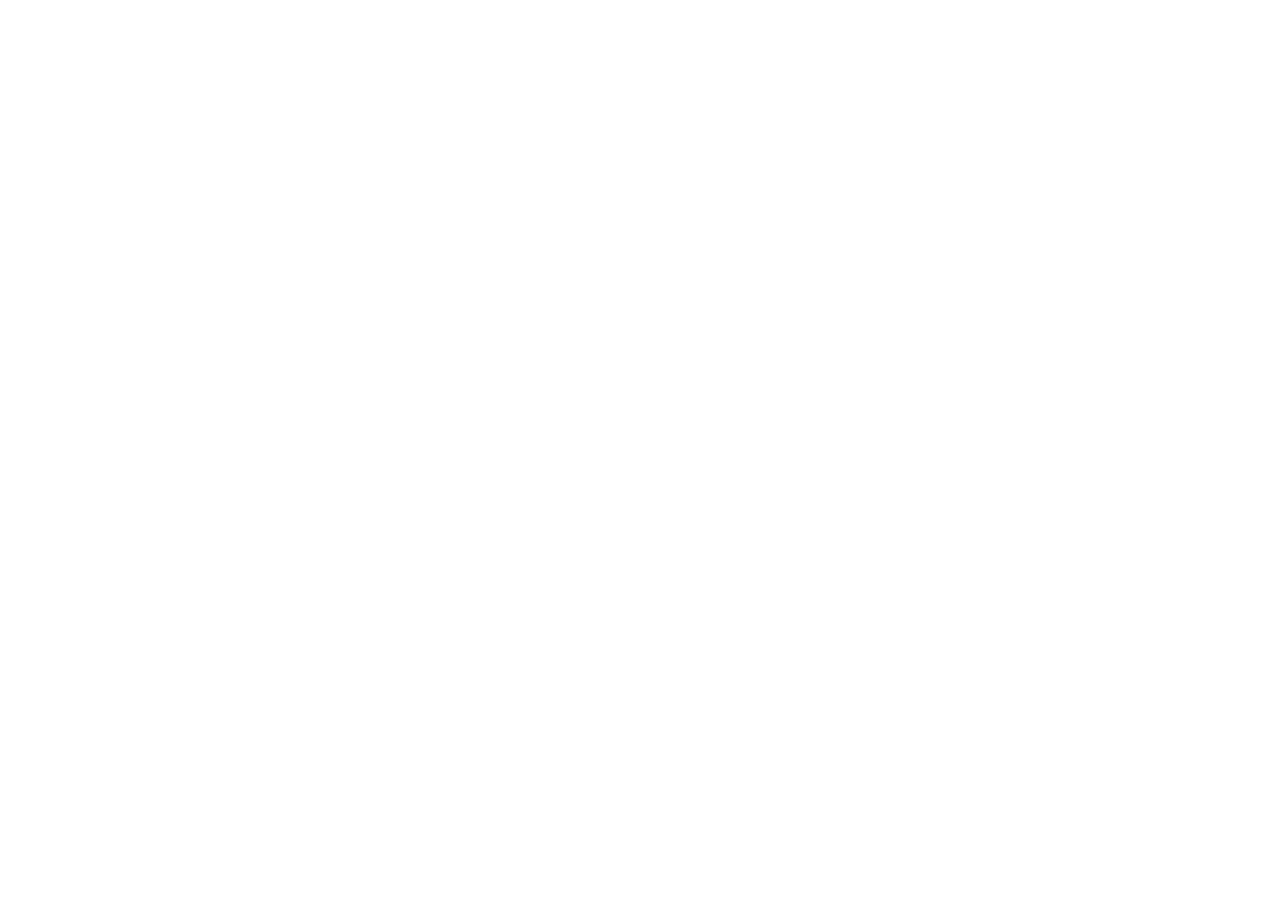
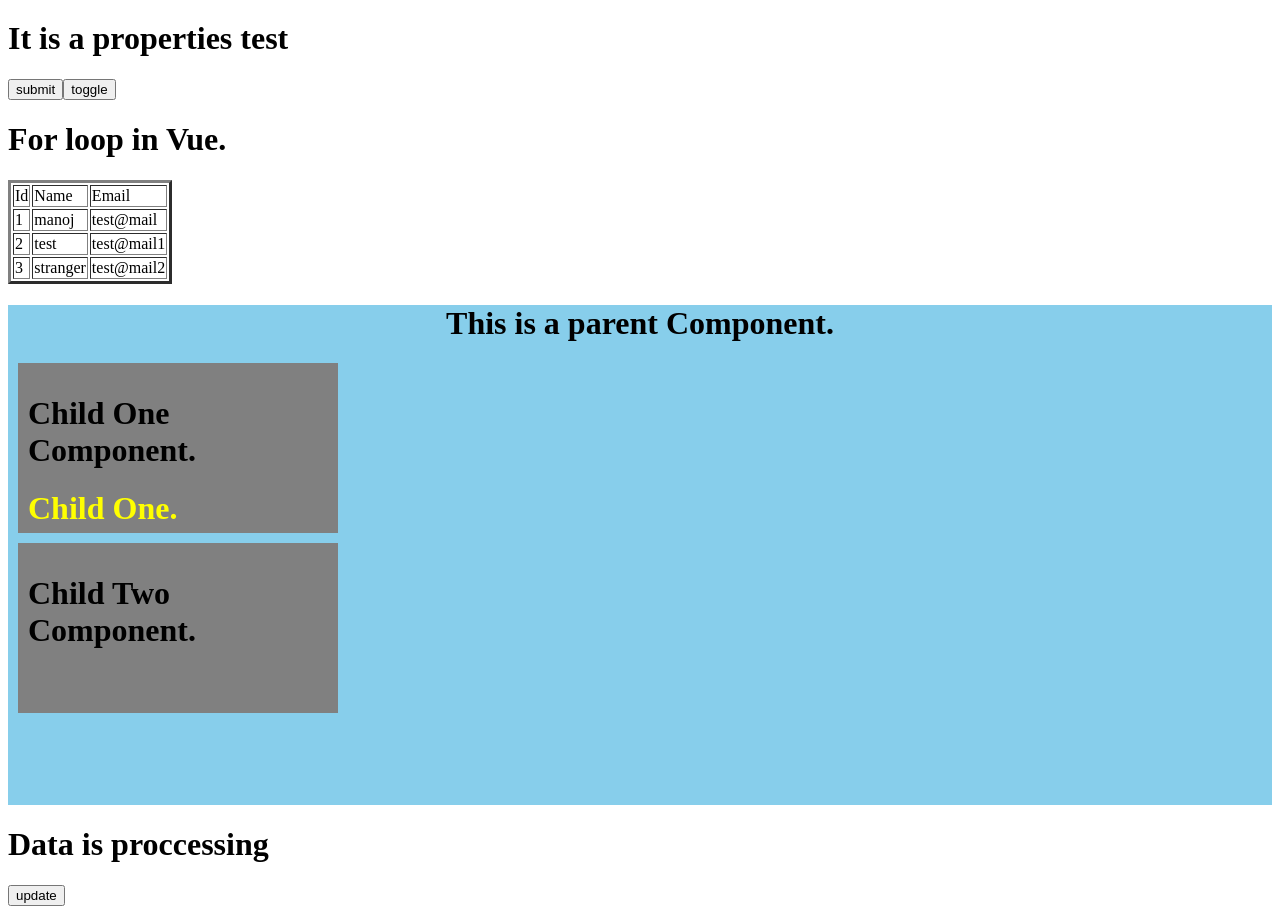
Before and after one commit to Manojchhetri1/learning-vue, a Vue app: page / in a window 1280 px wide. Shown: the part 336-1250 px from the top of the page. Before the commit the page ends 800 px from the top, so only its background shows below. Built offline with nearby package versions, Linux system fonts and the light colour scheme.

Commit message:
some feature learned and tested

```diff
--- a/src/App.vue
+++ b/src/App.vue
@@ -13,24 +13,34 @@
       <br><br>
       <button type="submit">Register</button>
     </form>
+    <HomeComponent data="Hello from home component" msg="It is a properties test"/>
+    <WelcomeComponent />
+    <h1>{{ title }}</h1>
+    <childParent v-on:changeText="updateText($event)" />
   </div>
 </template>
 
 <script>
-// import frontendLayout from "@/layouts/frontend.vue";
+import HomeComponent from './components/HomeComponent.vue';
+import WelcomeComponent from './components/WelcomeComponent.vue';
+import childParent from './components/childParent.vue';
 
 export default {
   name: "App",
-  // components: {
-  //   frontendLayout,
-  // },
+  components: {
+    HomeComponent,
+    WelcomeComponent,
+    childParent,
+  },
   data() {
     return {
       name: '',
       email: '',
-      password: ''
+      password: '',
+      title: "Data is proccessing"
     }
   },
+
   methods: {
     handleSubmit() {
       // Here you can send a request to your server to register the user
@@ -38,7 +48,10 @@
       console.log('Email:', this.email)
       console.log('Password:', this.password)
       // After the registration is successful, you can redirect the user to another page
-    }
+    },
+    updateText(title){
+      this.title=title
+},
   }
 }
 </script>
--- /dev/null
+++ b/src/components/ChildOne.vue
@@ -0,0 +1,34 @@
+<template>
+    <div class="child1">
+        <h1>Child One Component.</h1>
+        <h1 v-bind:style="{color:'yellow'}">Child One.</h1>  <!-- style binding -->
+        <!-- <h1 v-if="show">class bind.</h1>  -->
+         <!-- class binding -->
+        <!-- <h1 v-bind:class="[checkDisplay?a:b]">class with array</h1>  -->
+
+    </div>
+</template>
+
+<script>
+export default {
+    name: "ChildOne",
+    data(){
+        return {
+            show: true,
+            a:'display',
+            b:'hide',
+            checkDisplay:false,
+        }
+    }
+}
+</script>
+
+<style>
+.child1{
+    background-color:grey ;
+    width: 300px;
+    height: 150px;
+    margin: 10px;
+    padding: 10px;
+}
+</style>
--- /dev/null
+++ b/src/components/ChildTwo.vue
@@ -0,0 +1,22 @@
+<template>
+    <div class="child2">
+        <h1 >Child Two Component.</h1>
+    </div>
+</template>
+
+<script>
+export default {
+    name: "ChildTwo"
+}
+</script>
+
+<style>
+.child2{
+    background-color:grey ;
+    width: 300px;
+    height: 150px;
+    margin: 10px;
+    padding: 10px;
+}
+
+</style>
--- /dev/null
+++ b/src/components/HomeComponent.vue
@@ -0,0 +1,59 @@
+<template>
+    <div>
+    <h1>This is the components from home</h1>
+    <h1 v-if="show">{{data}}</h1>
+    <!-- defining properties -->
+    <h1 v-else>You don't have any data.</h1>
+    <!-- applying if else statement (conditional statement) -->
+    <h1>{{msg}}</h1>
+    <button v-on:click="hello('clicked')">submit</button>
+    <!-- calling event from method with parameter (data) -->
+
+    <button v-on:click="display">toggle</button>
+     <!-- toggling the method -->
+
+    <h1>For loop in Vue.</h1>
+    <table border="3px">
+        <tr>
+            <td>Id</td>
+            <td>Name</td>
+            <td>Email</td>
+        </tr>
+        <tr v-for="user in users" :key="user.id">
+            <td>{{user.id}}</td>
+            <td>{{user.name}}</td>
+            <td>{{user.email}}</td>
+        </tr>
+    </table>
+
+</div>
+</template>
+
+<script>
+
+export default {
+    name:'HomeComponent',
+    props:{
+        data:String,
+        msg:String,
+    },
+    data(){
+        return{
+            users: [
+                {id: 1, name: "manoj" , email:"test@mail"},
+                {id: 2, name: "test" , email:"test@mail1"},
+                {id: 3, name: "stranger" , email:"test@mail2"}
+            ],
+            show:true,
+        }
+    },
+    methods:{
+        hello(item){
+            console.warn(item)
+        },
+        display(){
+            this.show = !this.show
+        }
+    }
+}
+</script>
--- /dev/null
+++ b/src/components/WelcomeComponent.vue
@@ -0,0 +1,31 @@
+<template>
+    <div class="welcome">
+        <h1 class="topic">This is a parent Component.</h1>
+        <ChildOne />
+        <ChildTwo />
+    </div>
+</template>
+
+<script>
+import ChildOne from './ChildOne.vue';
+import ChildTwo from './ChildTwo.vue';
+
+export default {
+    name: "WelcomeComponent",
+    components: {
+        ChildOne,
+        ChildTwo,
+    }
+}
+</script>
+
+<style>
+.welcome{
+    background-color:skyblue ;
+    width:auto;
+    height: 500px;
+}
+.topic{
+    text-align: center;
+}
+</style>
--- /dev/null
+++ b/src/components/childParent.vue
@@ -0,0 +1,17 @@
+<template>
+    <div>
+        <button v-on:click="update">update</button>
+    </div>
+</template>
+
+<script>
+export default {
+    name: 'childParent',
+    methods:{
+        update(){
+            this.$emit('changeText','Text has been changed')
+        }
+    }
+
+}
+</script>
--- a/src/layouts/frontend.vue
+++ b/src/layouts/frontend.vue
@@ -14,7 +14,7 @@
 
   <script>
   export default {
-    name: "frontendLayout",
+    name: "FrontendLayout",
     data() {
       return {
         email: '',
```
